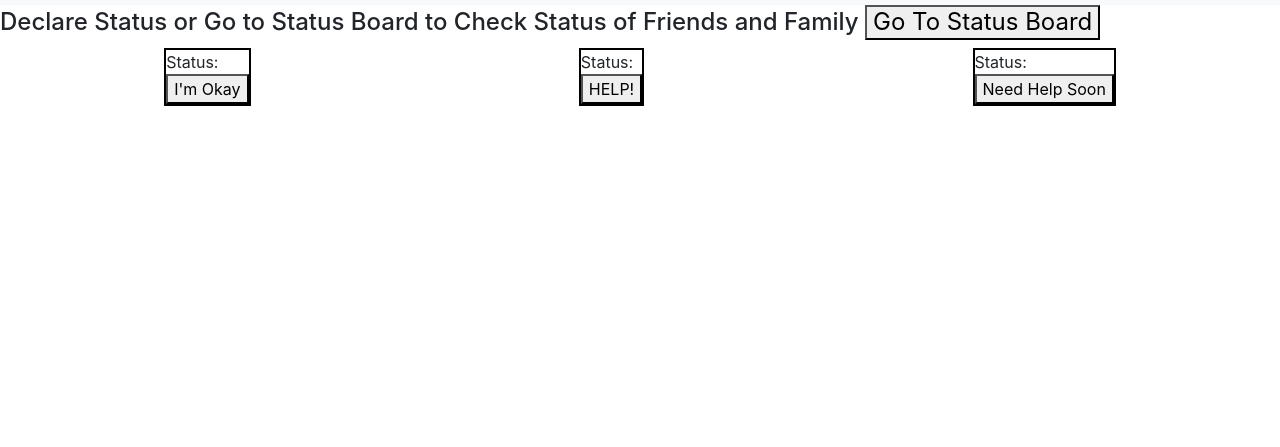
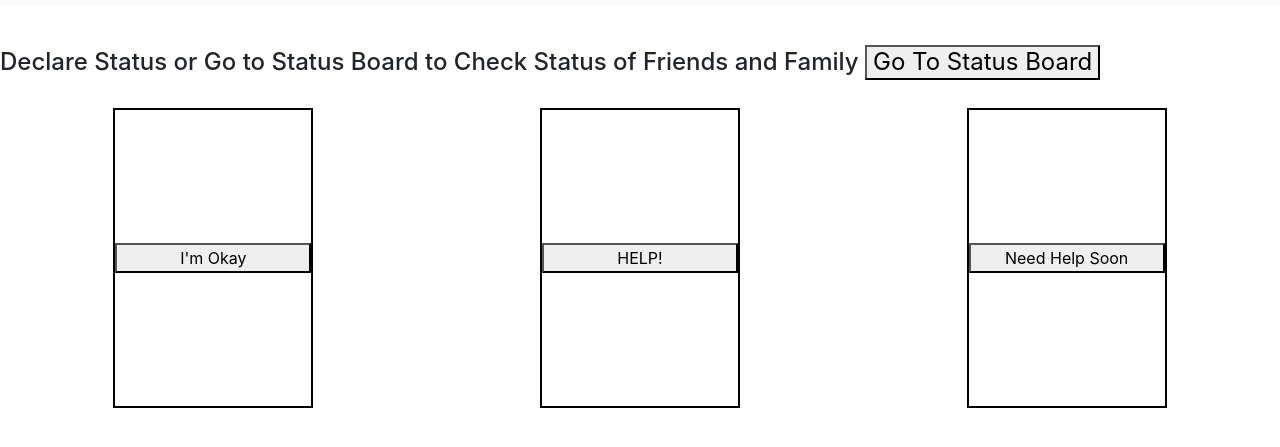
Before and after one commit to K-Rye/disaster-board, a plain HTML site: page index.html in a window 1280 px wide. Shown: the part 87-534 px from the top of the page. Drawn offline with nearby package versions, Linux system fonts and the light colour scheme.

Commit message:
Estabilish status box sizing and space

```diff
--- a/index.html
+++ b/index.html
@@ -78,13 +78,13 @@
       </h4>
     </header>
     <section class="status-selection-container">
-      <div class="status-box">Status:
+      <div class="status-box">
         <button class="status-buttons">I'm Okay</button>
       </div>
-      <div class="status-box">Status:
+      <div class="status-box">
         <button class="status-buttons">HELP!</button>
       </div>
-      <div class="status-box">Status:
+      <div class="status-box">
         <button class="status-buttons">Need Help Soon</button>
       </div>
 
--- a/styles.css
+++ b/styles.css
@@ -6,6 +6,7 @@
   display: flex;
   flex-direction: column;
   justify-content: center;
+  margin-top: 40px;
 }
 
 .go-to-button {
@@ -23,4 +24,7 @@
   flex-direction: column;
   justify-content: center;
   border: 2px solid black;
+  width: 200px;
+  height: 300px;
+  margin-top: 20px;
 }
```
